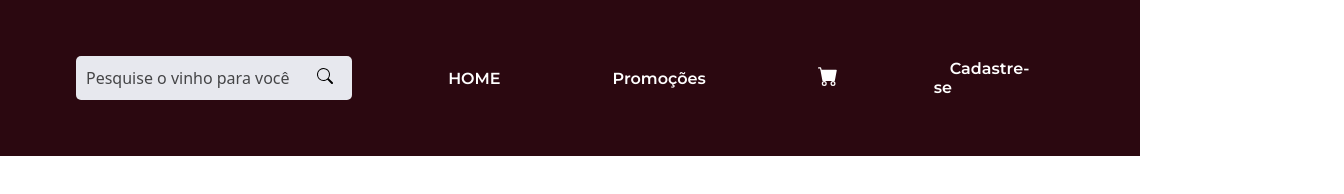
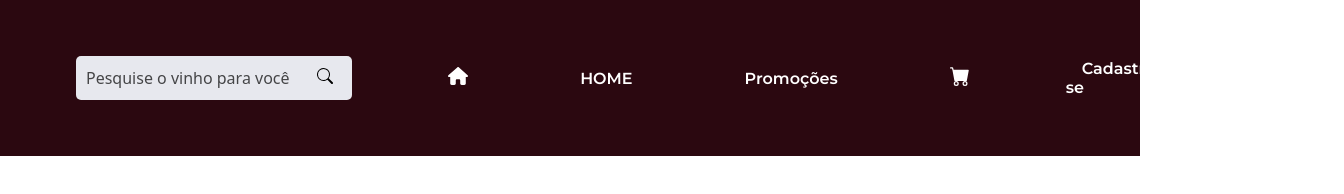
Before and after one commit to thommyneves/cabe-alho-pronto, a plain HTML site: page index.html in a window 1280 px wide. Shown: the full height of the page, 1344 px wide, since content can reach past the window. Drawn offline with Linux system fonts and the light colour scheme.

Commit message:
Update index.html

```diff
--- a/index.html
+++ b/index.html
@@ -21,11 +21,12 @@
                         <img src="Imagens-Vinheria1-main/Imgs/Cabeçalho/Icone pesquisar.svg">
                     </button>
                   </form>
-              <li class="link"><a href="#">HOME</a></li>
-              <li class="link"><a href="#">Promoções</a></li>
-              <li class="link"><a href="#"><img src="Imagens-Vinheria1-main/Imgs/Cabeçalho/Icone carrinho de compras.svg" height="20" width="20" style="filter: brightness(0) saturate(100%) invert(100%) sepia(100%) saturate(2%) hue-rotate(182deg) brightness(111%) contrast(101%);;"></a></li>
-              <li class="link"><a href="#">Cadastre-se</a></li>
-              <li class="link"><a href="#">Login</a></li>
+            <li class="link"><a href="#"><img src="Imagens-Vinheria1-main/Imgs/Cabeçalho/house-solid.svg"height="20" width="20"></a></li>
+            <li class="link"><a href="#">HOME</a></li>
+            <li class="link"><a href="#">Promoções</a></li>
+            <li class="link"><a href="#"><img src="Imagens-Vinheria1-main/Imgs/Cabeçalho/Icone carrinho de compras.svg" height="20" width="20" style="filter: brightness(0) saturate(100%) invert(100%) sepia(100%) saturate(2%) hue-rotate(182deg) brightness(111%) contrast(101%);;"></a></li>
+            <li class="link"><a href="#">Cadastre-se</a></li>
+            <li class="link"><a href="#">Login</a></li>
             </ul>
           </nav>
         </header>
```
